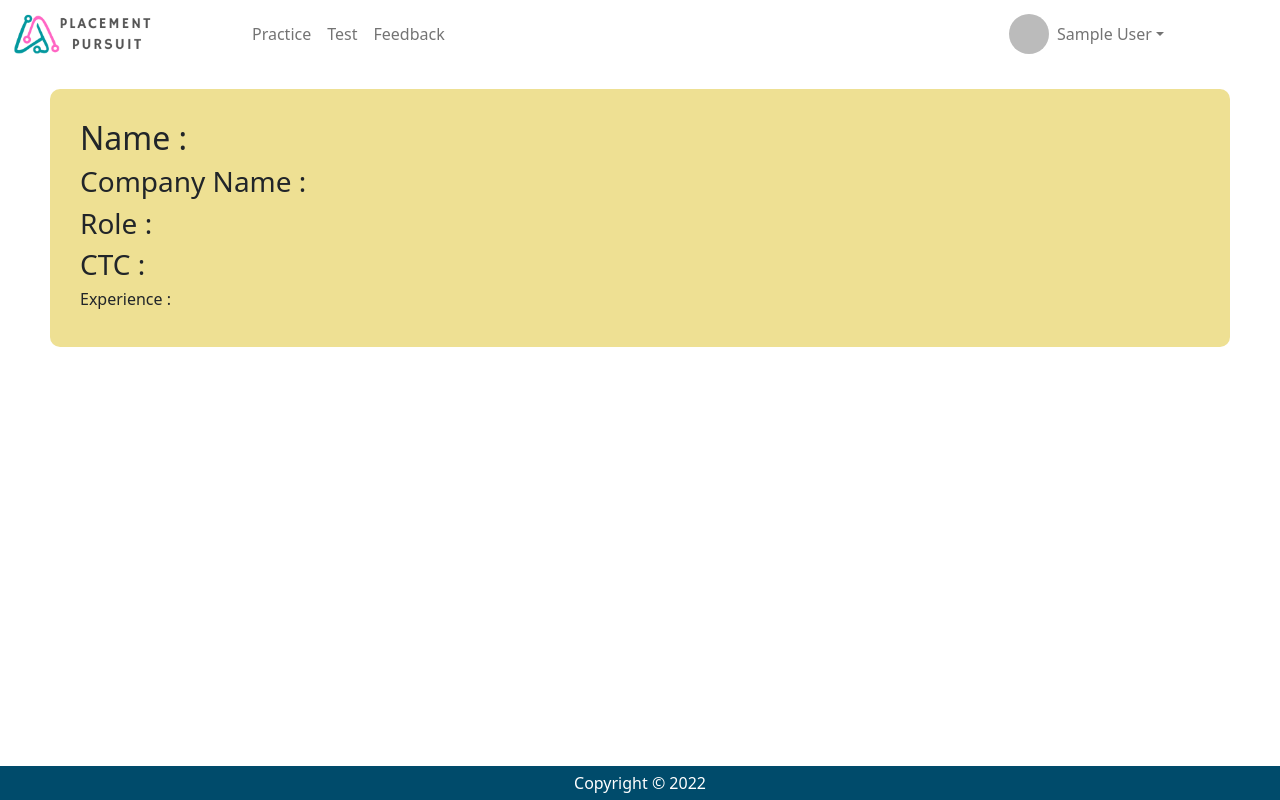
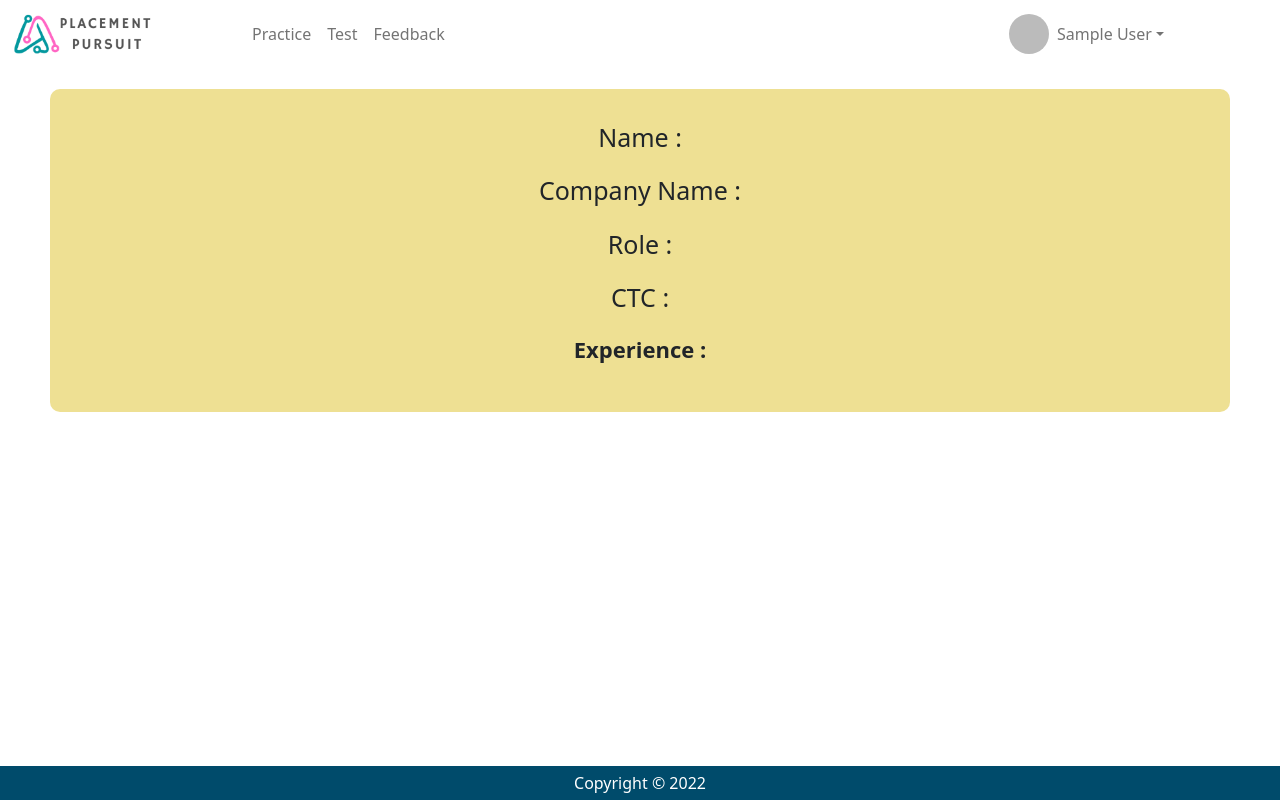
Before and after one commit to amrithesh-rao/PlacementPursuit, a React (Create React App) app: page /feedback/1 in a window 1280 px wide. Built offline with nearby package versions, Linux system fonts and the light colour scheme; no server answers; the database is empty; sample sign-in values are in the browser's storage.

Commit message:
added some css

```diff
--- a/src/App.css
+++ b/src/App.css
@@ -308,7 +308,6 @@ div[role="progressbar"]::before {
 .feedbox{
     background-color: white;
 }
-
 .feedreportbox{
     background-color: #eee093;
     padding: 30px;
@@ -317,6 +316,23 @@ div[role="progressbar"]::before {
     margin-left: 50px;
     margin-bottom: 10px;
     border-radius: 10px;
+    /* text-align: center; */
+}
+.p1{
+    font-size: 25px;
+    text-align: center;
+}
+.s1{
+    font-size: 24px;
+    text-align: center;
+}
+.p2{
+    font-size: 22px;
+    text-align: center;
+}
+.s2{
+    font-size: 19px;
+    text-align: left;
 }
 .e-feedback{
     position: absolute;
--- a/src/components/FeedbackReport.js
+++ b/src/components/FeedbackReport.js
@@ -57,11 +57,11 @@ return(
   <div className="feedbox" >
 
         <div className="feedreportbox">
-            <h2> Name : { feedbackInfo.name } </h2>
-            <h3> Company Name :{ feedbackInfo.company_name } </h3>
-            <h3> Role : { feedbackInfo.role } </h3>
-            <h3>CTC : { feedbackInfo.ctc } </h3>
-            <h6> Experience : { feedbackInfo.experience } </h6>
+            <p className="p1"> Name : <strong className="s1">{ feedbackInfo.name }</strong> </p>
+            <p className="p1"> Company Name : <strong className="s1">{ feedbackInfo.company_name }</strong> </p>
+            <p className="p1"> Role : <strong className="s1">{ feedbackInfo.role }</strong> </p>
+            <p className="p1">CTC : <strong className="s1">{ feedbackInfo.ctc }</strong> </p>
+            <p className="p2"> <strong>Experience : </strong><span className="s2">{ feedbackInfo.experience }</span> </p>
         </div>
   </div>
 
--- a/src/components/Search.js
+++ b/src/components/Search.js
@@ -121,6 +121,9 @@ const [pt,setPt] = useState("");
         <img className="feedback-img"  src={FeedbackImg} alt="First slide" />
       </div> */}
       <div>
+        <h2 className="subtopic-name">Feedback from Aluminies</h2>
+      </div>
+      <div>
       <form className='box-n mt-5' onSubmit={handleSubmit}>
       <SelectSearch
         options={options}
```
